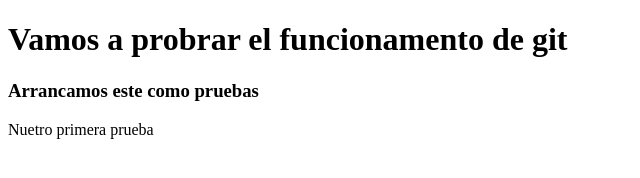
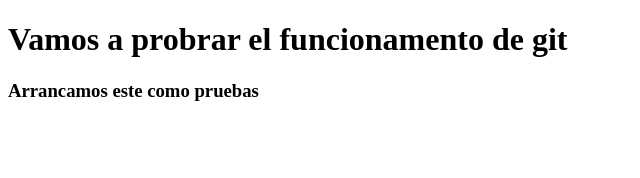
Before and after one commit to waltercastro171163/tareauno, a plain HTML site: page carpetaHija2/index.html in a window 1280 px wide. Shown: the whole page, without its empty margins (0-640 px from the left). Drawn offline with Linux system fonts and the light colour scheme.

Commit message:
nueva modificacion

```diff
--- a/carpetaHija2/index.html
+++ b/carpetaHija2/index.html
@@ -9,6 +9,6 @@
 
     <h1>Vamos a probrar el funcionamento de git</h1>
     <h3>Arrancamos este como pruebas</h3>
-    <p>Nuetro primera prueba</p>
+
 </body>
 </html>
```
